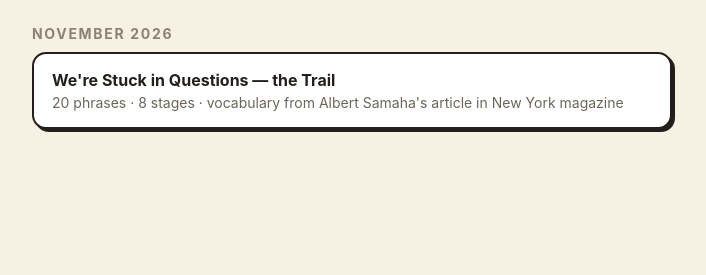
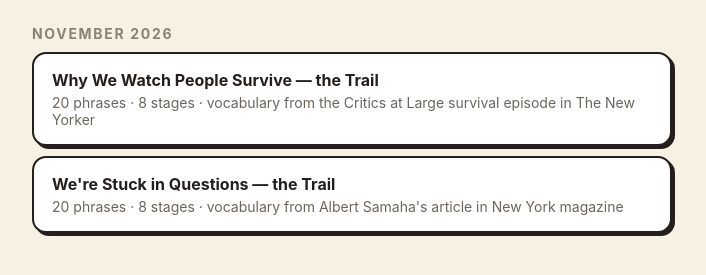
Before and after one commit to maybealexander17-pixel/maybealexander17-pixel.github.io, a plain HTML site: page index.html in a window 1280 px wide. Shown: the part 91-366 px from the top of the page, without its empty margins (288-994 px from the left). Drawn offline with Linux system fonts and the light colour scheme.

Commit message:
Add survival trail to index

```diff
--- a/index.html
+++ b/index.html
@@ -13,6 +13,8 @@ a:active{transform:translate(2px,2px);box-shadow:1px 1px 0 #241f1c}
 </style></head><body>
 <h1>Club practice pages</h1>
 <h2>November 2026</h2>
+<a href="survival-stories-lexical-trail.html">Why We Watch People Survive — the Trail
+<span>20 phrases · 8 stages · vocabulary from the Critics at Large survival episode in The New Yorker</span></a>
 <a href="stuck-in-questions.html">We're Stuck in Questions — the Trail
 <span>20 phrases · 8 stages · vocabulary from Albert Samaha's article in New York magazine</span></a>
 </body></html>
```
